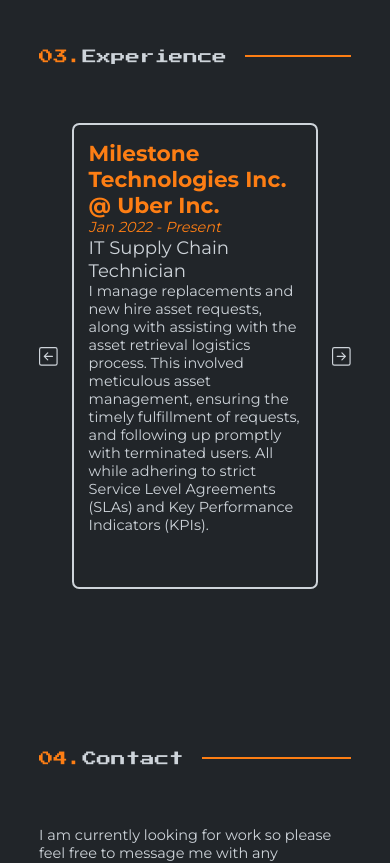
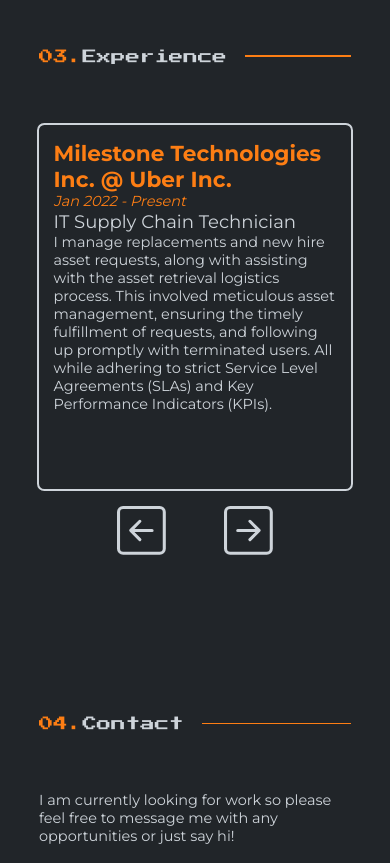
Before and after one commit to Matthew-Luk/ml-portfolio, a React (Create React App) app: page / in a window 390 px wide. Shown: the part 2960-3823 px from the top of the page. Built offline with nearby package versions, Linux system fonts and the light colour scheme.

Commit message:
update media query buttons

```diff
--- a/src/Components/Carousel.js
+++ b/src/Components/Carousel.js
@@ -87,6 +87,10 @@
                 }
             </div>
             <BsArrowRightSquare className='carouselButton' onClick={right} size={"5.4rem"}/>
+            <div className='queryCarouselButtons'>
+                <BsArrowLeftSquare className='queryCarouselButton' onClick={left} size={"5.4rem"}/>
+                <BsArrowRightSquare className='queryCarouselButton' onClick={right} size={"5.4rem"}/>
+            </div>
         </div>
     )
 }
--- a/src/Components/Main.js
+++ b/src/Components/Main.js
@@ -15,7 +15,7 @@
     }
 
     const youtubeData = {
-        "icon": <ImYoutube2 color='#fd7e14' size={48}/>,
+        "icon": <ImYoutube2 color='#fd7e14' size={"4.8rem"}/>,
         "github" : "https://github.com/Matthew-Luk/youtube",
         "link" : "https://ml-youtube.netlify.app",
         "title": "YouTube Clone",
--- a/src/Components/Navbar.js
+++ b/src/Components/Navbar.js
@@ -6,7 +6,7 @@
 const Navbar = () => {
 
     const resumeHandler = () => {
-        window.location = ("https://drive.google.com/file/d/1CSQXEqGwKEp8p1Uc-cvuU60xpYNKQ-_z/view?usp=sharing", "_blank")
+        window.open("https://drive.google.com/file/d/1CSQXEqGwKEp8p1Uc-cvuU60xpYNKQ-_z/view?usp=sharing", "_blank")
     }
 
     return (
--- a/src/css/carousel.css
+++ b/src/css/carousel.css
@@ -85,6 +85,22 @@
     font-size: 1.6rem;
 }
 
+.queryCarouselButtons {
+    display: none;
+    width: 50%;
+    justify-content: space-between;
+}
+
+.queryCarouselButton {
+    transition: 0.5s;
+}
+
+.queryCarouselButton:hover {
+    color: #fd7e14;
+    transition: 0.5s;
+    cursor: pointer;
+}
+
 /*******************/
 /* MEDIA QUERIES */
 /*******************/
@@ -128,3 +144,17 @@
         display: none;
     }
 }
+
+@media (max-width: 700px) {
+    .carouselContainer {
+        flex-direction: column;
+    }
+
+    .carouselButton {
+        display: none;
+    }
+
+    .queryCarouselButtons {
+        display: flex;
+    }
+}
--- a/src/css/navbar.css
+++ b/src/css/navbar.css
@@ -101,6 +101,10 @@
     border-radius: 0.8rem;
 }
 
+.dropdown:hover .dropdownContent {
+    display: block;
+}
+
 .dropdownLink {
     font-family: "Press Start 2P";
     color: #ced4da;
@@ -118,10 +122,6 @@
 .dropdownLink:hover {
     color: #fd7e14;
     transition: 0.3s;
-}
-
-.dropdown:hover .dropdownContent {
-    display: block;
 }
 
 /*******************/
```
